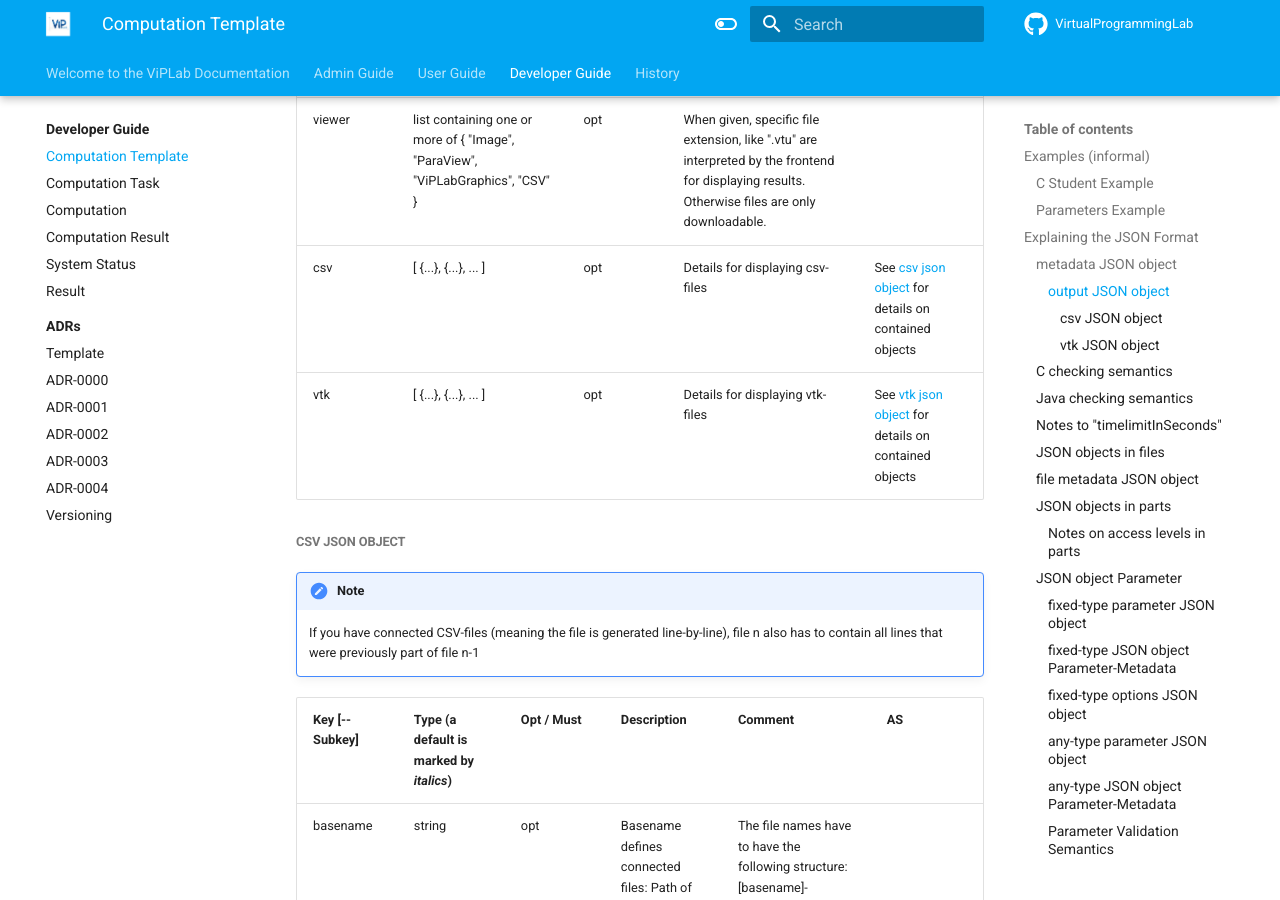
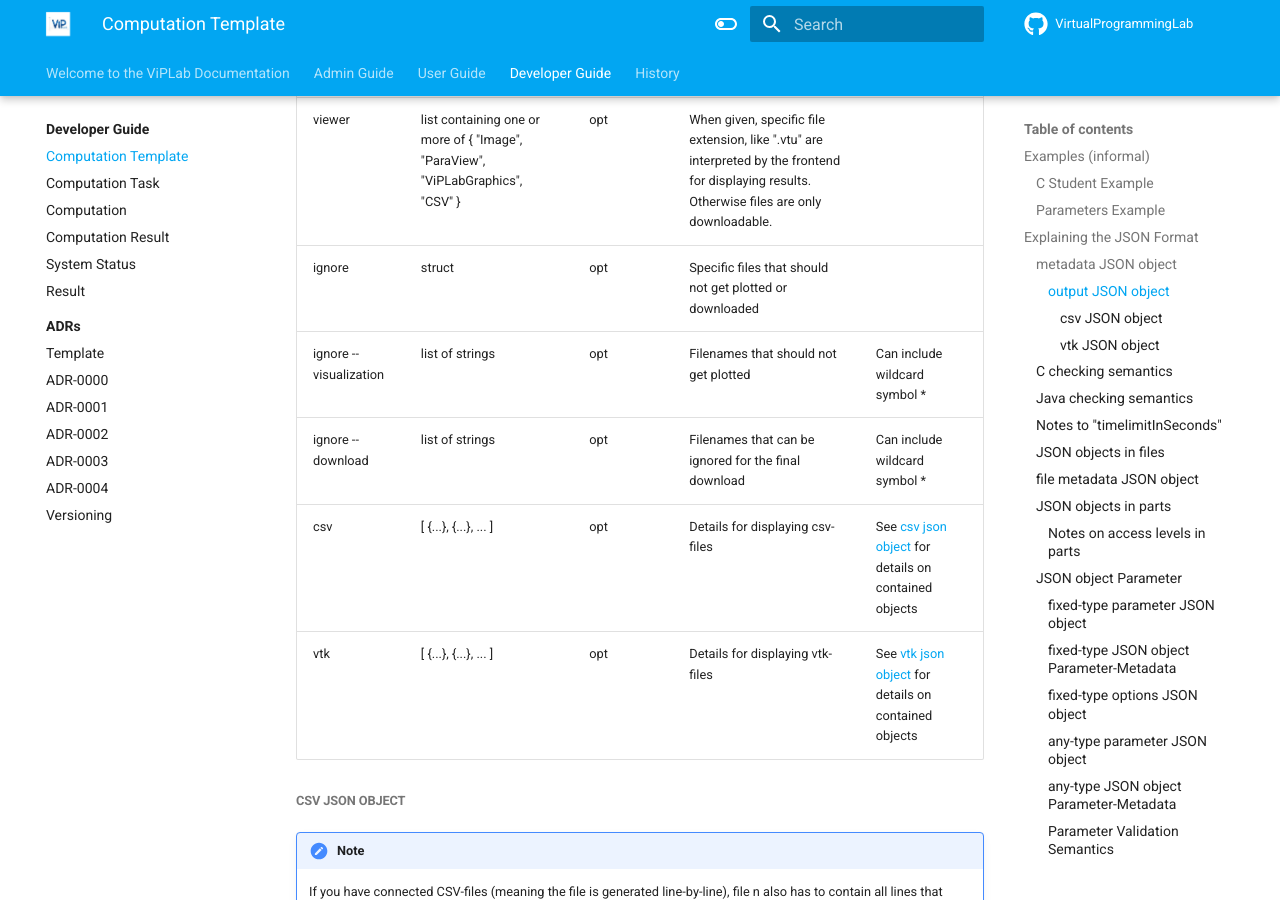
Before and after one commit to VirtualProgrammingLab/documentation, an MkDocs documentation site: the page built from docs/developer/computation_template.md, in a window 1280 px wide and 900 px high, scrolled down 14326 px. Built offline with MkDocs 1.6.1 and Material for MkDocs 9.7.7, drawn with Linux system fonts in a browser that asks for light colours.

Commit message:
added spec for ignore param

```diff
--- a/docs/developer/computation_template.md
+++ b/docs/developer/computation_template.md
@@ -482,6 +482,9 @@ Note: `//` with text following until EOL is a comment,
 |Key | Type |Opt / Must |Description |Comment |
 |---------------|----------------------------------------|-----------|------------|--------|
 |viewer | list containing one or more of \{ "Image", "ParaView", "ViPLabGraphics", "CSV" \} | opt | When given, specific file extension, like ".vtu" are interpreted by the frontend for displaying results. Otherwise files are only downloadable. | |
+|ignore | struct | opt | Specific files that should not get plotted or downloaded | |
+|ignore --visualization | list of strings | opt | Filenames that should not get plotted | Can include wildcard symbol * |
+|ignore --download | list of strings | opt | Filenames that can be ignored for the final download | Can include wildcard symbol * |
 |csv | [ {...}, {...}, ... ] | opt | Details for displaying csv-files | See [csv json object](#csv-json-object) for details on contained objects |
 |vtk | [ {...}, {...}, ... ] | opt | Details for displaying vtk-files | See [vtk json object](#vtk-json-object) for details on contained objects |
 
```
